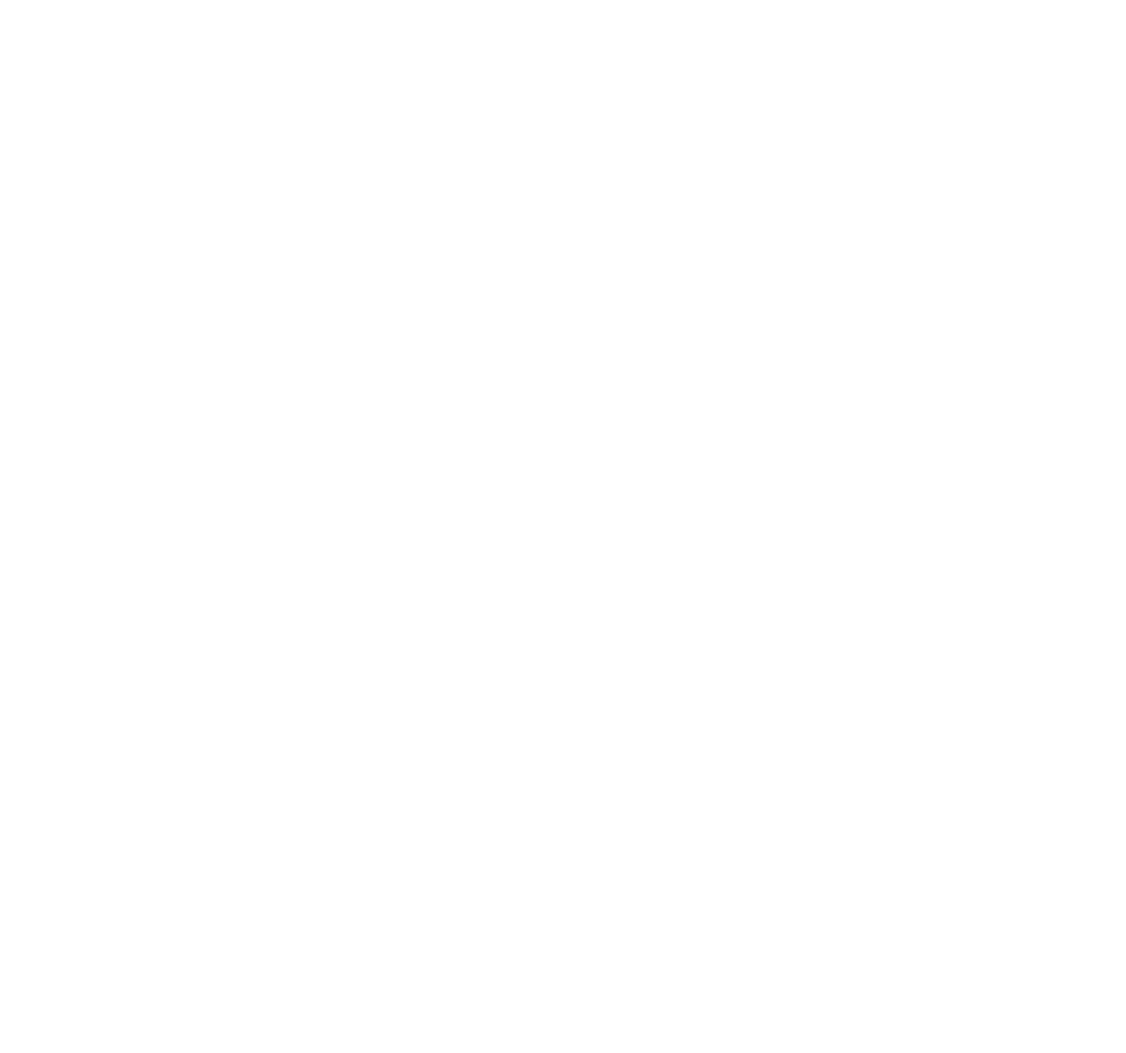
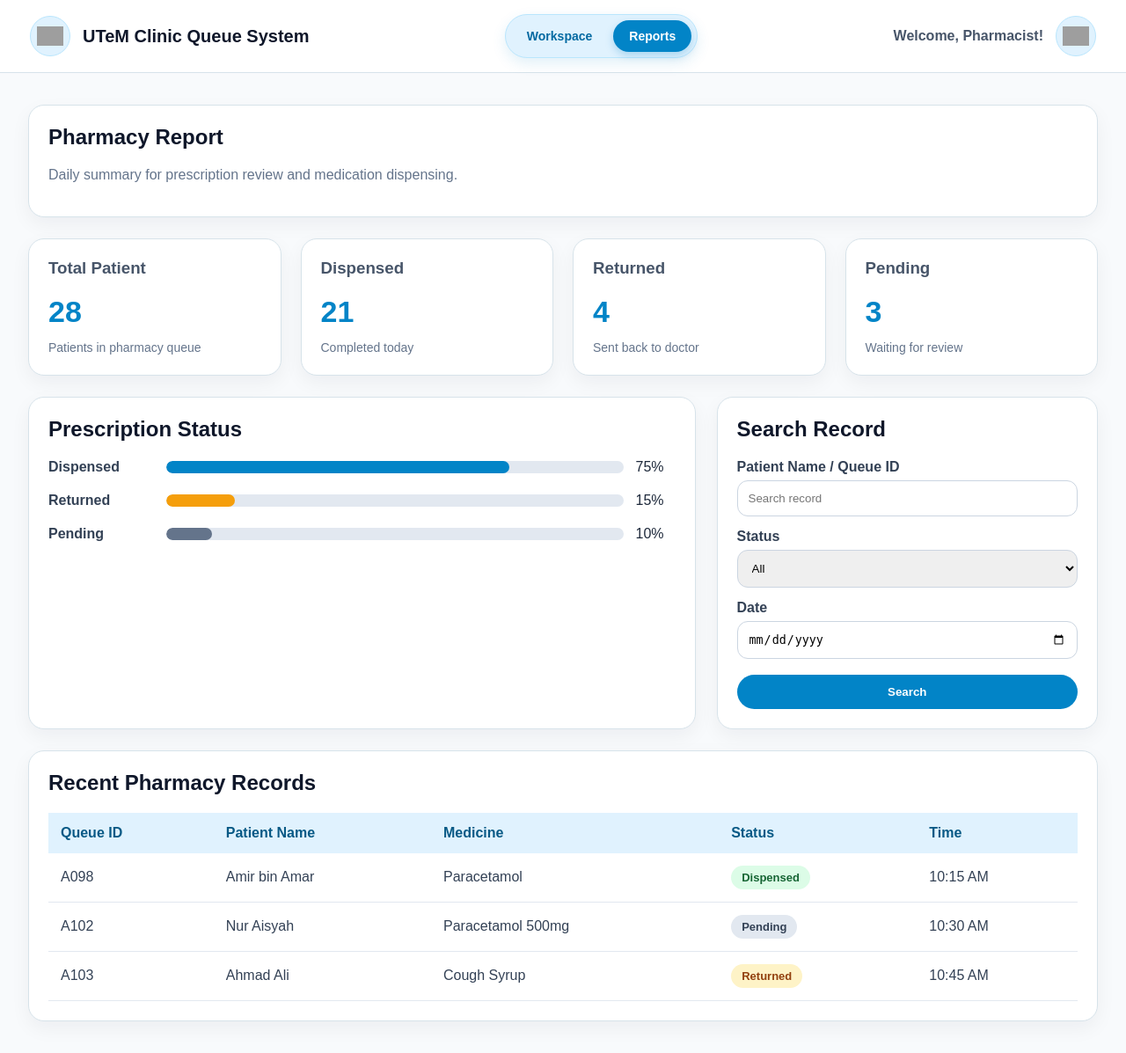
Before and after one commit to aufakamal/UTeM-Clinic-Queue-System, a PHP site: page /report.html in a window 1280 px wide. Before the commit the page is empty. Shown: the whole page at 88% size. Before the commit the page ends 800 px from the top, so only its background shows below. Run offline with PHP 8.4, Linux system fonts and the light colour scheme; grey boxes are pictures that could not be loaded.

Commit message:
Update pharmacist module

```diff
--- a/pharmacist/pharmacist.css
+++ b/pharmacist/pharmacist.css
@@ -472,3 +472,183 @@ section {
     }
 
 }
+
+/* =========================
+   PHARMACIST REPORT
+========================= */
+
+.reportPage {
+    display: flex;
+    flex-direction: column;
+    gap: 24px;
+}
+
+.reportHeader,
+.reportCard,
+.reportBox,
+.recordBox {
+    background-color: #FFFFFF;
+    border: 1px solid #D7E3EA;
+    border-radius: 18px;
+    padding: 22px;
+    box-shadow: 0 8px 22px rgba(15, 23, 42, 0.05);
+}
+
+.reportHeader h2,
+.reportBox h2,
+.recordBox h2 {
+    margin-top: 0;
+    color: #0F172A;
+}
+
+.reportHeader p {
+    color: #64748B;
+}
+
+.reportSummary {
+    display: grid;
+    grid-template-columns: repeat(4, 1fr);
+    gap: 22px;
+}
+
+.reportCard h3 {
+    margin-top: 0;
+    color: #475569;
+}
+
+.reportCard p {
+    margin: 12px 0;
+    color: #0284C7;
+    font-size: 34px;
+    font-weight: 700;
+}
+
+.reportCard span {
+    color: #64748B;
+    font-size: 14px;
+}
+
+.reportMiddle {
+    display: grid;
+    grid-template-columns: 1.4fr 0.8fr;
+    gap: 24px;
+}
+
+.statusRow {
+    display: grid;
+    grid-template-columns: 120px 1fr 45px;
+    align-items: center;
+    gap: 14px;
+    margin: 20px 0;
+}
+
+.statusRow p {
+    margin: 0;
+    color: #334155;
+    font-weight: 600;
+}
+
+.statusBar {
+    height: 14px;
+    background-color: #E2E8F0;
+    border-radius: 999px;
+    overflow: hidden;
+}
+
+.statusFill {
+    height: 100%;
+    border-radius: 999px;
+}
+
+.dispensedFill {
+    width: 75%;
+    background-color: #0284C7;
+}
+
+.returnedFill {
+    width: 15%;
+    background-color: #F59E0B;
+}
+
+.pendingFill {
+    width: 10%;
+    background-color: #64748B;
+}
+
+.reportBox label {
+    display: block;
+    margin: 14px 0 6px;
+    color: #334155;
+    font-weight: 600;
+}
+
+.reportBox input,
+.reportBox select {
+    width: 100%;
+    padding: 12px;
+    border: 1px solid #CBD5E1;
+    border-radius: 12px;
+}
+
+.searchReportBtn {
+    width: 100%;
+    margin-top: 18px;
+    padding: 12px;
+    background-color: #0284C7;
+    color: white;
+    border: none;
+    border-radius: 999px;
+    font-weight: 600;
+    cursor: pointer;
+}
+
+.recordBox table {
+    width: 100%;
+    border-collapse: collapse;
+    margin-top: 16px;
+}
+
+.recordBox th {
+    background-color: #E0F2FE;
+    color: #075985;
+    padding: 14px;
+    text-align: left;
+}
+
+.recordBox td {
+    padding: 14px;
+    border-bottom: 1px solid #E2E8F0;
+    color: #334155;
+}
+
+.doneStatus,
+.returnStatus,
+.pendingStatus {
+    display: inline-block;
+    padding: 6px 12px;
+    border-radius: 999px;
+    font-size: 13px;
+    font-weight: 600;
+}
+
+.doneStatus {
+    background-color: #DCFCE7;
+    color: #166534;
+}
+
+.returnStatus {
+    background-color: #FEF3C7;
+    color: #92400E;
+}
+
+.pendingStatus {
+    background-color: #E2E8F0;
+    color: #334155;
+}
+
+@media (max-width: 900px) {
+    .reportSummary,
+    .reportMiddle {
+        grid-template-columns: 1fr;
+    }
+}
--- a/pharmacist/report.html
+++ b/pharmacist/report.html
@@ -0,0 +1,164 @@
+<!DOCTYPE html>
+<html lang="en">
+<head>
+    <meta charset="UTF-8">
+    <meta name="viewport" content="width=device-width, initial-scale=1.0">
+    <link rel="stylesheet" href="pharmacist.css">
+
+    <title>Pharmacist Report</title>
+</head>
+
+<body>
+    <div id="header">
+        <div id="leftSection">
+            <button class="iconBtn">
+                <img class="icon" src="../images/backIconDark.png">
+            </button>
+
+            <h1>UTeM Clinic Queue System</h1>
+        </div>
+
+        <nav>
+            <ul>
+                <li><a href="workspace.html">Workspace</a></li>
+                <li class="active"><a href="report.html">Reports</a></li>
+            </ul>
+        </nav>
+
+        <div id="rightSection">
+            <h1>Welcome, Pharmacist!</h1>
+
+            <button class="iconBtn">
+                <img class="icon" src="../images/profileIconDark.png">
+            </button>
+        </div>
+    </div>
+
+    <section class="reportPage">
+
+        <article class="reportHeader">
+            <h2>Pharmacy Report</h2>
+            <p>Daily summary for prescription review and medication dispensing.</p>
+        </article>
+
+        <div class="reportSummary">
+
+            <article class="reportCard">
+                <h3>Total Patient</h3>
+                <p>28</p>
+                <span>Patients in pharmacy queue</span>
+            </article>
+
+            <article class="reportCard">
+                <h3>Dispensed</h3>
+                <p>21</p>
+                <span>Completed today</span>
+            </article>
+
+            <article class="reportCard">
+                <h3>Returned</h3>
+                <p>4</p>
+                <span>Sent back to doctor</span>
+            </article>
+
+            <article class="reportCard">
+                <h3>Pending</h3>
+                <p>3</p>
+                <span>Waiting for review</span>
+            </article>
+
+        </div>
+
+        <div class="reportMiddle">
+
+            <article class="reportBox">
+                <h2>Prescription Status</h2>
+
+                <div class="statusRow">
+                    <p>Dispensed</p>
+                    <div class="statusBar">
+                        <div class="statusFill dispensedFill"></div>
+                    </div>
+                    <span>75%</span>
+                </div>
+
+                <div class="statusRow">
+                    <p>Returned</p>
+                    <div class="statusBar">
+                        <div class="statusFill returnedFill"></div>
+                    </div>
+                    <span>15%</span>
+                </div>
+
+                <div class="statusRow">
+                    <p>Pending</p>
+                    <div class="statusBar">
+                        <div class="statusFill pendingFill"></div>
+                    </div>
+                    <span>10%</span>
+                </div>
+            </article>
+
+            <article class="reportBox">
+                <h2>Search Record</h2>
+
+                <label>Patient Name / Queue ID</label>
+                <input type="text" placeholder="Search record">
+
+                <label>Status</label>
+                <select>
+                    <option>All</option>
+                    <option>Dispensed</option>
+                    <option>Returned</option>
+                    <option>Pending</option>
+                </select>
+
+                <label>Date</label>
+                <input type="date">
+
+                <button class="searchReportBtn">Search</button>
+            </article>
+
+        </div>
+
+        <article class="recordBox">
+            <h2>Recent Pharmacy Records</h2>
+
+            <table>
+                <tr>
+                    <th>Queue ID</th>
+                    <th>Patient Name</th>
+                    <th>Medicine</th>
+                    <th>Status</th>
+                    <th>Time</th>
+                </tr>
+
+                <tr>
+                    <td>A098</td>
+                    <td>Amir bin Amar</td>
+                    <td>Paracetamol</td>
+                    <td><span class="doneStatus">Dispensed</span></td>
+                    <td>10:15 AM</td>
+                </tr>
+
+                <tr>
+                    <td>A102</td>
+                    <td>Nur Aisyah</td>
+                    <td>Paracetamol 500mg</td>
+                    <td><span class="pendingStatus">Pending</span></td>
+                    <td>10:30 AM</td>
+                </tr>
+
+                <tr>
+                    <td>A103</td>
+                    <td>Ahmad Ali</td>
+                    <td>Cough Syrup</td>
+                    <td><span class="returnStatus">Returned</span></td>
+                    <td>10:45 AM</td>
+                </tr>
+            </table>
+        </article>
+
+    </section>
+</body>
+</html>
```
Also changed, not shown: pharmacist/pharmacist.js (+26 -13 lines), pharmacist/workspace.html (+5 -6 lines).
